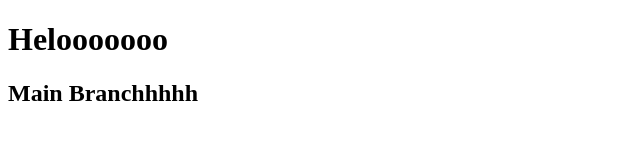
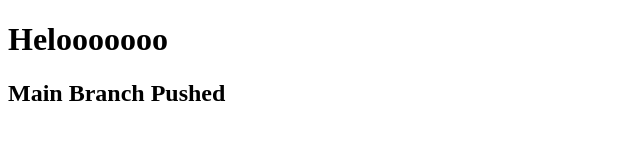
Before and after one commit to GowthamMuddusetty/golang_coding_challeneges, a plain HTML site: page index.html in a window 1280 px wide. Shown: the full height of the page, 0-640 px from the left. Drawn offline with Linux system fonts and the light colour scheme.

Commit message:
Update index.html

```diff
--- a/index.html
+++ b/index.html
@@ -5,7 +5,7 @@
     <meta name="viewport" content="width=device-width, initial-scale=1.0">
     <title>Document</title>
     <h1>Helooooooo</h1>
-    <h2>Main Branchhhhh</h2>
+    <h2>Main Branch Pushed</h2>
 </head>
 <body>
 
```
